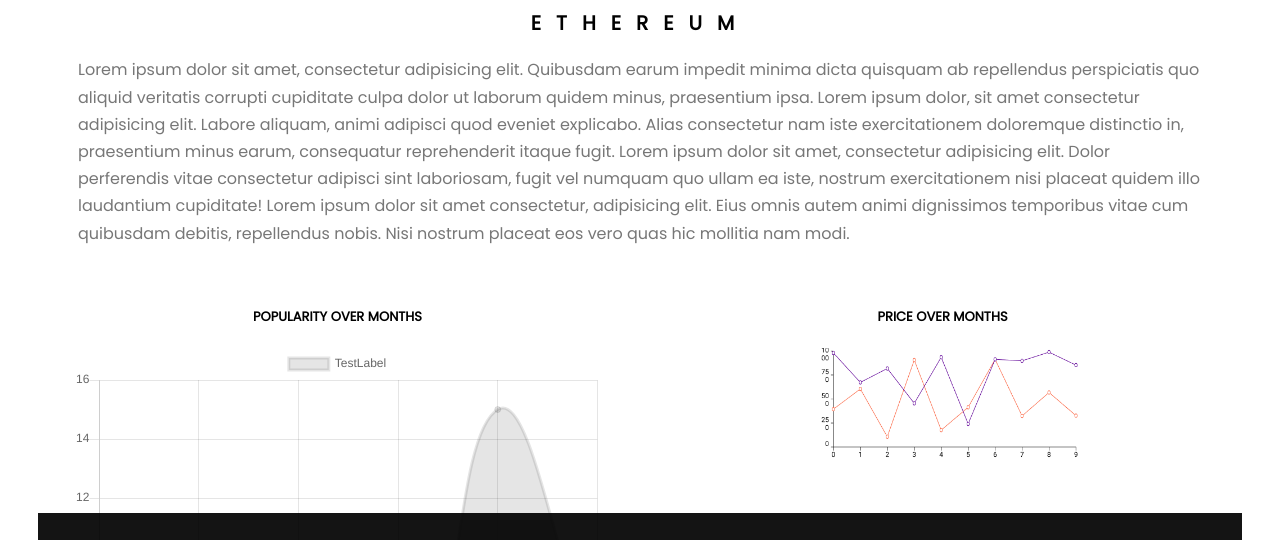
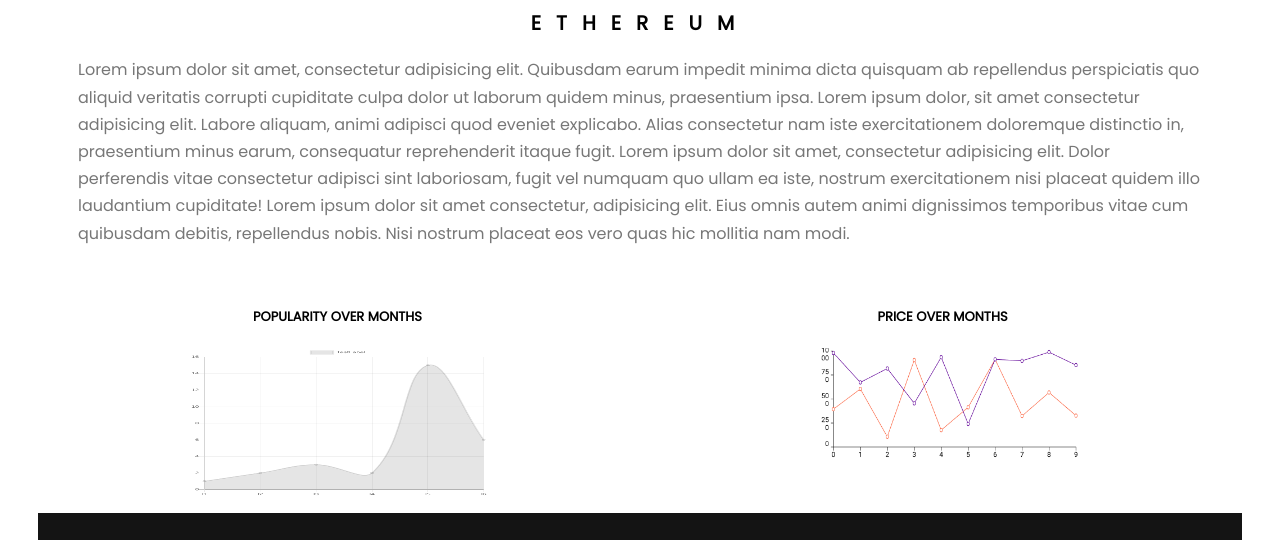
Before and after one commit to xbvu/Trender, a website: page search.html in a window 1280 px wide. Shown: the part 190-730 px from the top of the page. Drawn offline with Linux system fonts and the light colour scheme.

Commit message:
Graph Positioning Fixed

```diff
--- a/sass/pages/_search.scss
+++ b/sass/pages/_search.scss
@@ -5,6 +5,12 @@
         padding-top: 2rem;
 
         text-align: center;
+
+        &-canvas{
+            display: initial !important;
+            width:30rem !important;
+            height: 15rem !important;
+        }
         &-img{
             height:15vh;
         }
--- a/search.html
+++ b/search.html
@@ -52,7 +52,7 @@
                            <div class="results-graph">
                                 <h3 class=" heading-graph-text">Popularity over Months</h3>
                                 <canvas
-                                    id="CanvasLC" width="25" height="25"
+                                   class="results-graph-canvas" id="CanvasLC" width="1" height="1"
                                 ></canvas>
                            </div>
                        </div>
```
Also changed, not shown: css/style.css.
